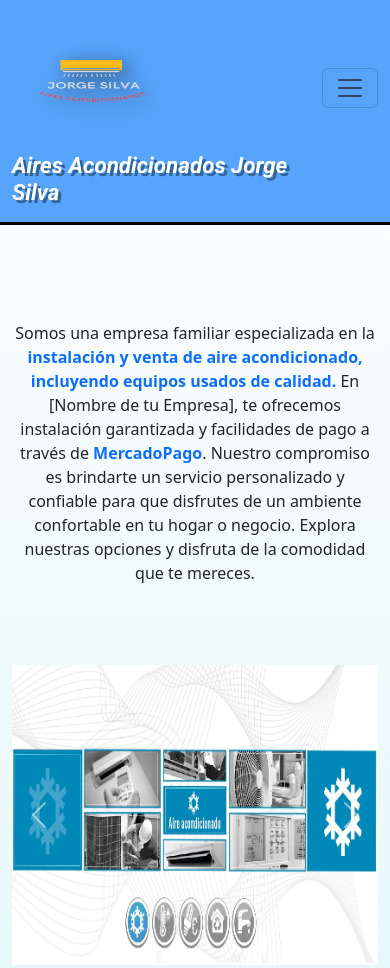
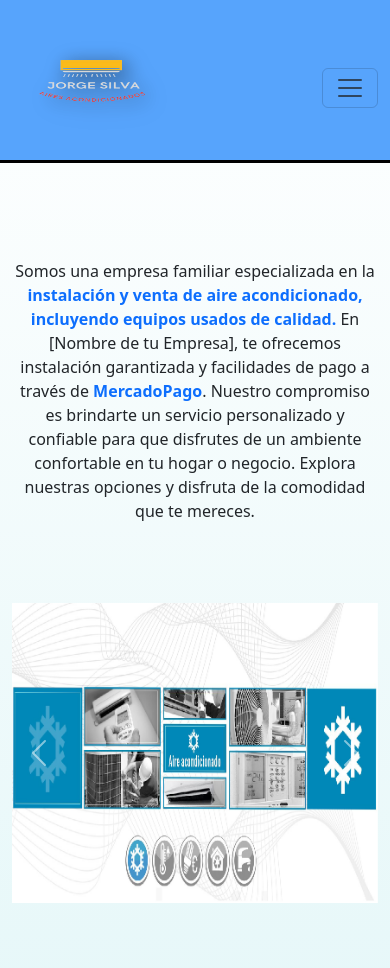
Before and after one commit to Weitrm/Aires-jorge, a plain HTML site: page index.html in a window 390 px wide. Shown: the top 968 px of the page. Drawn offline with nearby package versions, Linux system fonts and the light colour scheme.

Commit message:
quite el titulo en mobile

```diff
--- a/SCSS/components/navbar.scss
+++ b/SCSS/components/navbar.scss
@@ -35,6 +35,7 @@
 }
 
 .styles-h1 {
+    display: none;
     color: white;
     font-size: 1.4rem;
     margin-right: 4rem;
--- a/index.html
+++ b/index.html
@@ -26,7 +26,7 @@
           aria-controls="navbarNav" aria-expanded="false" aria-label="Toggle navigation">
           <span class="navbar-toggler-icon"></span>
         </button>
-        <h1 class="styles-h1">Aires Acondicionados Jorge Silva</h1>
+        <h1 class="styles-h1 d-none d-md-block">Aires Acondicionados Jorge Silva</h1>
         <div class="collapse navbar-collapse" id="navbarNav">
           <ul class="navbar-nav">
             <li class="nav-item">
```
